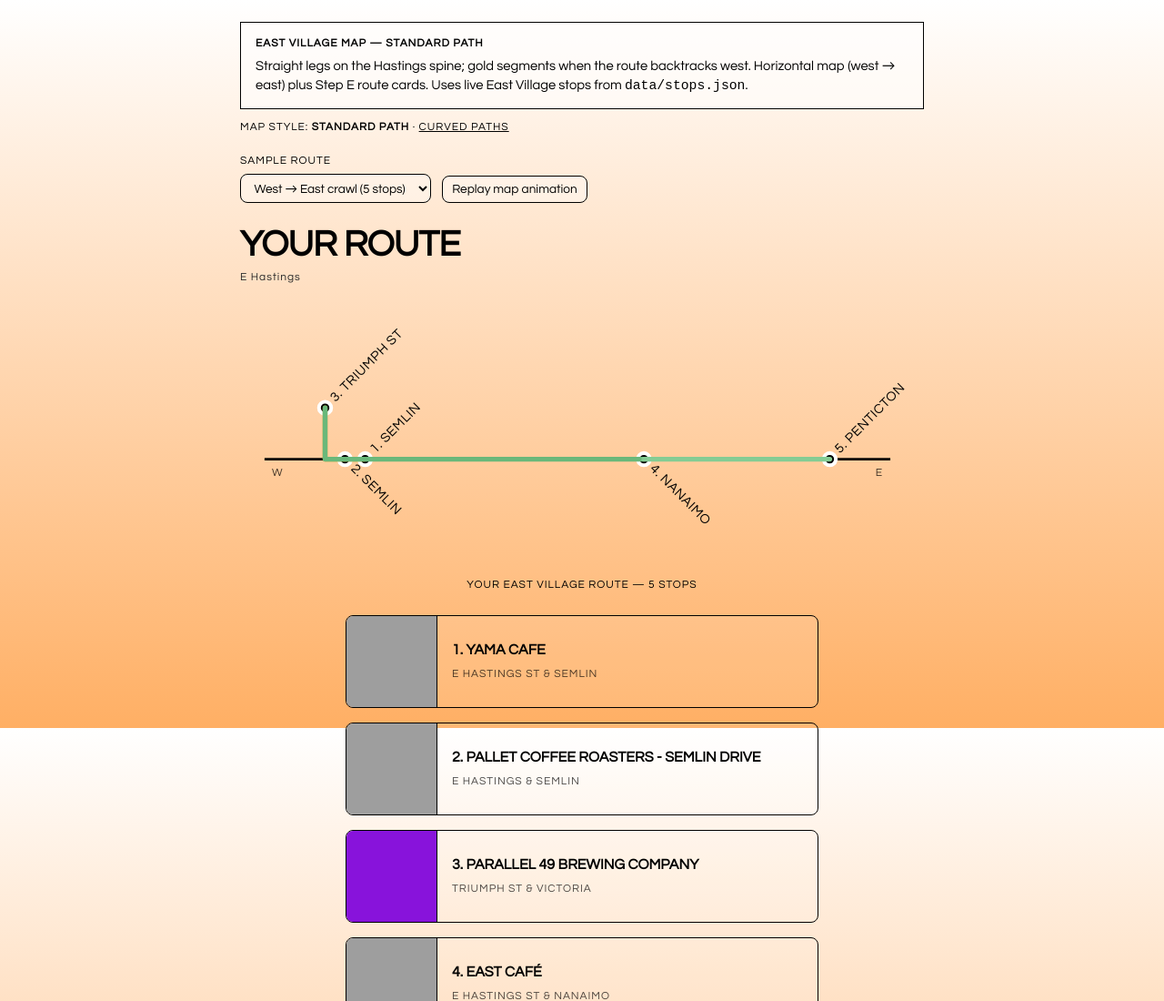
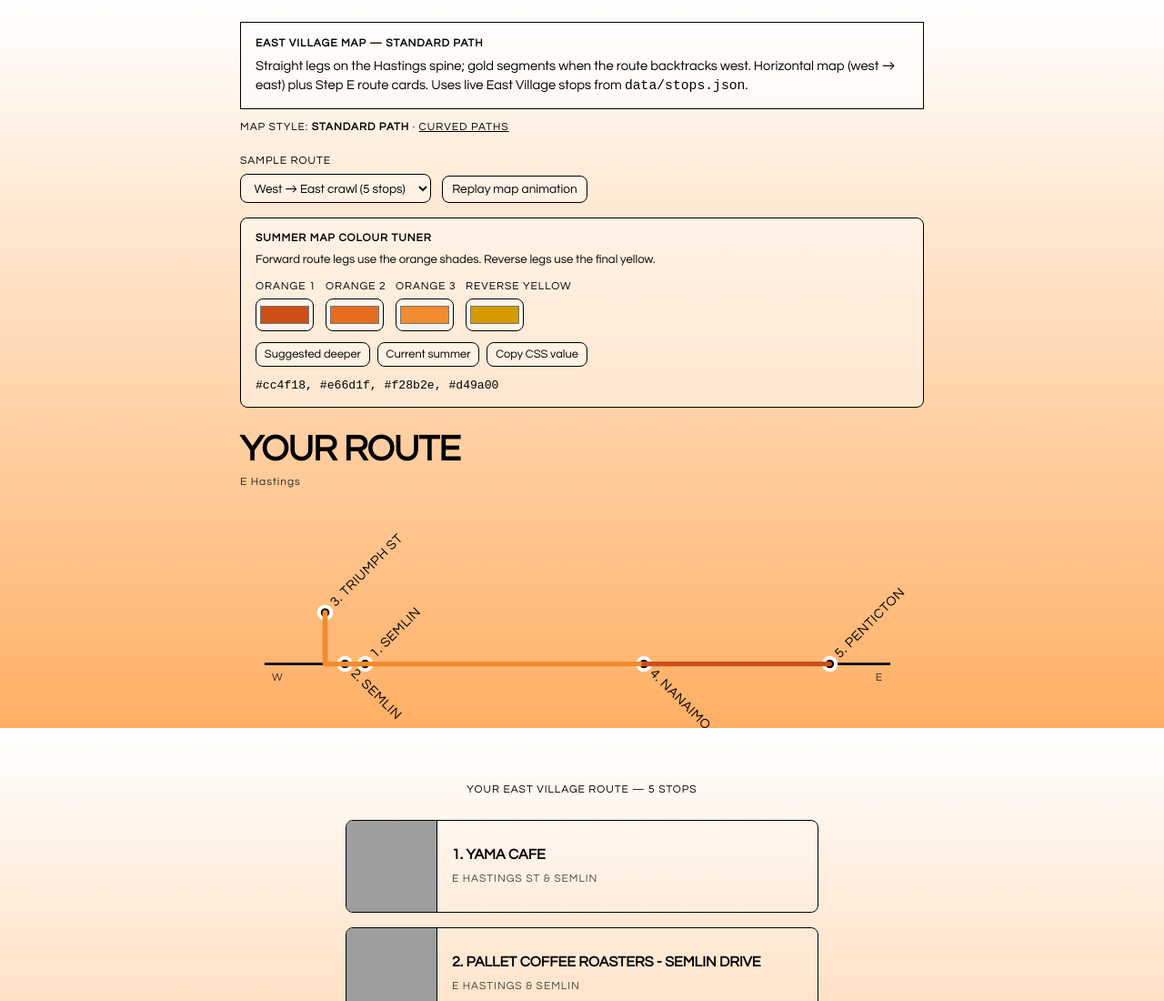
Before and after one commit to mikedipietro12/Escape-DT, a website: page demo/east-village-standard-path.html in a window 1280 px wide. Shown: the top 1100 px of the page at 91% size. Drawn offline with Linux system fonts and the light colour scheme; grey boxes are pictures that could not be loaded.

Commit message:
colours again

```diff
--- a/demo/east-village-route-map.css
+++ b/demo/east-village-route-map.css
@@ -132,6 +132,87 @@
 .demo-controls button.is-active {
   background: var(--ink);
   color: #fff;
+}
+
+.map-colour-tuner {
+  margin: -0.5rem 0 1.5rem;
+  padding: 0.85rem 1rem;
+  border: 1px solid var(--ink);
+  border-radius: var(--tile-radius);
+  background: rgba(255, 255, 255, 0.45);
+}
+
+.map-colour-tuner__title {
+  margin-bottom: 0.35rem;
+  font-size: var(--type-label);
+  font-weight: 600;
+  letter-spacing: var(--tracking-wide);
+  text-transform: uppercase;
+}
+
+.map-colour-tuner__hint,
+.map-colour-tuner__value {
+  font-size: 0.82rem;
+}
+
+.map-colour-tuner__hint {
+  margin-bottom: 0.75rem;
+}
+
+.map-colour-tuner__controls {
+  display: flex;
+  flex-wrap: wrap;
+  gap: 0.65rem;
+  align-items: end;
+  margin-bottom: 0.75rem;
+}
+
+.map-colour-tuner label {
+  display: flex;
+  flex-direction: column;
+  gap: 0.3rem;
+  font-size: var(--type-label);
+  font-weight: 500;
+  letter-spacing: var(--tracking-wide);
+  text-transform: uppercase;
+}
+
+.map-colour-tuner input[type="color"] {
+  width: 4rem;
+  height: 2.2rem;
+  padding: 0.15rem;
+  border: 1px solid var(--ink);
+  border-radius: var(--tile-radius);
+  background: rgba(255, 255, 255, 0.5);
+  cursor: pointer;
+}
+
+.map-colour-tuner__actions {
+  display: flex;
+  flex-wrap: wrap;
+  gap: 0.5rem;
+}
+
+.map-colour-tuner button {
+  font-family: inherit;
+  font-size: 0.8rem;
+  padding: 0.4rem 0.55rem;
+  border: 1px solid var(--ink);
+  border-radius: var(--tile-radius);
+  background: rgba(255, 255, 255, 0.35);
+  color: var(--ink);
+  cursor: pointer;
+}
+
+.map-colour-tuner button:hover {
+  background: var(--ink);
+  color: #fff;
+}
+
+.map-colour-tuner__value {
+  display: block;
+  margin-top: 0.75rem;
+  word-break: break-word;
 }
 
 .route-review {
--- a/demo/east-village-standard-path.html
+++ b/demo/east-village-standard-path.html
@@ -77,5 +77,6 @@
   </div>
 
   <script src="east-village-standard-path.js"></script>
+  <script src="map-colour-tuner.js"></script>
 </body>
 </html>
--- a/demo/east-village-standard-path.js
+++ b/demo/east-village-standard-path.js
@@ -106,6 +106,22 @@
 function getSeasonFadeTop() {
   const v = getComputedStyle(document.documentElement).getPropertyValue("--fade-top").trim();
   return v || "#b2fdb5";
+}
+
+function getSeasonRouteColors() {
+  const v = getComputedStyle(document.documentElement).getPropertyValue("--map-route-colors").trim();
+  const colors = v.split(",").map((color) => color.trim()).filter(Boolean);
+  return colors.length ? colors : [...MAP_LEG_COLORS, getSeasonFadeTop()];
+}
+
+function getMapBackwardColor() {
+  const colors = getSeasonRouteColors();
+  return colors[colors.length - 1] || MAP_BACKWARD_COLOR;
+}
+
+function getMapForwardColors() {
+  const colors = getSeasonRouteColors();
+  return colors.length > 1 ? colors.slice(0, -1) : colors;
 }
 
 function isOnHastingsSpine(stop) {
@@ -387,8 +403,8 @@
 }
 
 function getMapLegColor(leg) {
-  if (leg.isBackward) return MAP_BACKWARD_COLOR;
-  const colors = [...MAP_LEG_COLORS, getSeasonFadeTop()];
+  if (leg.isBackward) return getMapBackwardColor();
+  const colors = getMapForwardColors();
   return colors[leg.legIndex % colors.length];
 }
 
--- /dev/null
+++ b/demo/map-colour-tuner.js
@@ -0,0 +1,113 @@
+(function () {
+  const STORAGE_KEY = "map-route-colour-tuner";
+  const CURRENT_SUMMER = ["#ffaf64", "#ffeea1"];
+  const SUGGESTED_SUMMER = ["#cc4f18", "#e66d1f", "#f28b2e", "#d49a00"];
+
+  function normalizeHex(value, fallback) {
+    const text = String(value || "").trim();
+    return /^#[0-9a-f]{6}$/i.test(text) ? text.toLowerCase() : fallback;
+  }
+
+  function loadPalette() {
+    try {
+      const saved = JSON.parse(window.localStorage.getItem(STORAGE_KEY) || "null");
+      if (Array.isArray(saved) && saved.length === 4) {
+        return saved.map((value, index) => normalizeHex(value, SUGGESTED_SUMMER[index]));
+      }
+    } catch {
+      /* Ignore corrupt localStorage and fall back to the approved candidate. */
+    }
+    return [...SUGGESTED_SUMMER];
+  }
+
+  function savePalette(palette) {
+    window.localStorage.setItem(STORAGE_KEY, JSON.stringify(palette));
+  }
+
+  function setRoutePalette(palette) {
+    document.documentElement.style.setProperty("--map-route-colors", palette.join(", "));
+  }
+
+  function replaySoon() {
+    window.clearTimeout(replaySoon.timer);
+    replaySoon.timer = window.setTimeout(() => {
+      document.getElementById("btn-replay")?.click();
+    }, 120);
+  }
+
+  function renderTuner() {
+    const controls = document.querySelector(".demo-controls");
+    if (!controls) return;
+
+    const palette = loadPalette();
+    setRoutePalette(palette);
+
+    const tuner = document.createElement("section");
+    tuner.className = "map-colour-tuner";
+    tuner.innerHTML = `
+      <div class="map-colour-tuner__title">Summer map colour tuner</div>
+      <p class="map-colour-tuner__hint">
+        Forward route legs use the orange shades. Reverse legs use the final yellow.
+      </p>
+      <div class="map-colour-tuner__controls">
+        ${palette.map((color, index) => `
+          <label>
+            ${index === palette.length - 1 ? "Reverse yellow" : `Orange ${index + 1}`}
+            <input type="color" value="${color}" data-colour-index="${index}">
+          </label>
+        `).join("")}
+      </div>
+      <div class="map-colour-tuner__actions">
+        <button type="button" data-palette="suggested">Suggested deeper</button>
+        <button type="button" data-palette="current">Current summer</button>
+        <button type="button" data-copy-palette>Copy CSS value</button>
+      </div>
+      <code class="map-colour-tuner__value">${palette.join(", ")}</code>
+    `;
+
+    controls.insertAdjacentElement("afterend", tuner);
+
+    const valueEl = tuner.querySelector(".map-colour-tuner__value");
+    const inputs = [...tuner.querySelectorAll("input[type='color']")];
+
+    function update(nextPalette) {
+      nextPalette.forEach((color, index) => {
+        inputs[index].value = color;
+      });
+      valueEl.textContent = nextPalette.join(", ");
+      setRoutePalette(nextPalette);
+      savePalette(nextPalette);
+      replaySoon();
+    }
+
+    inputs.forEach((input) => {
+      input.addEventListener("input", () => {
+        const next = inputs.map((el, index) => normalizeHex(el.value, palette[index]));
+        update(next);
+      });
+    });
+
+    tuner.querySelector("[data-palette='suggested']").addEventListener("click", () => {
+      update([...SUGGESTED_SUMMER]);
+    });
+
+    tuner.querySelector("[data-palette='current']").addEventListener("click", () => {
+      update([CURRENT_SUMMER[0], CURRENT_SUMMER[0], CURRENT_SUMMER[0], CURRENT_SUMMER[1]]);
+    });
+
+    tuner.querySelector("[data-copy-palette]").addEventListener("click", async () => {
+      const text = valueEl.textContent;
+      try {
+        await navigator.clipboard.writeText(text);
+      } catch {
+        window.prompt("Copy palette value", text);
+      }
+    });
+  }
+
+  if (document.readyState === "loading") {
+    document.addEventListener("DOMContentLoaded", renderTuner);
+  } else {
+    renderTuner();
+  }
+})();
--- a/js/commercial-hybrid-map-core.js
+++ b/js/commercial-hybrid-map-core.js
@@ -116,7 +116,8 @@
 }
 
 function getMapLegColors() {
-  return getSeasonRouteColors();
+  const colors = getSeasonRouteColors();
+  return colors.length > 1 ? colors.slice(0, -1) : colors;
 }
 
 function getMapBackwardColor() {
--- a/js/mount-pleasant-map.js
+++ b/js/mount-pleasant-map.js
@@ -213,7 +213,8 @@
 }
 
 function getMapLegColors() {
-  return getSeasonRouteColors();
+  const colors = getSeasonRouteColors();
+  return colors.length > 1 ? colors.slice(0, -1) : colors;
 }
 
 function getMapBackwardColor() {
--- a/js/season-theme.js
+++ b/js/season-theme.js
@@ -29,7 +29,7 @@
     winter: ["#8edcee", "#b7c3c8"],
     thaw: [FADE.blue, FADE.green],
     spring: [FADE.green, FADE.yellow],
-    summer: [FADE.orange, FADE.yellow],
+    summer: ["#cc4f18", "#e66d1f", "#f28b2e", "#d49a00"],
     autumn: [FADE.red, FADE.orange],
     "late-fall": [FADE.red, FADE.orange],
   };
```
Also changed, not shown: demo/commercial-hybrid-paths.html (+1 -0 lines), demo/mount-pleasant-hybrid-paths.html (+1 -0 lines), js/chinatown-map.js (+6 -1 lines), js/east-village-map.js (+6 -1 lines).
